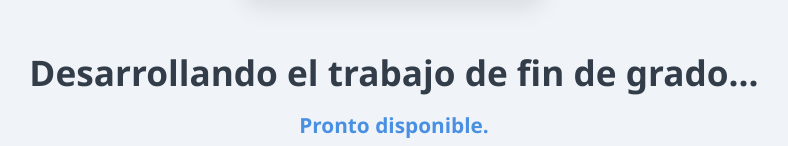
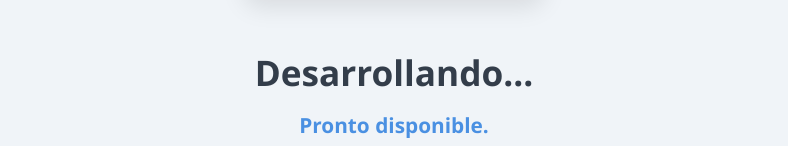
Before and after one commit to Asanchezri/signajugando, a plain HTML site: page index.html in a window 1280 px wide. Shown: the part 365-511 px from the top of the page, without its empty margins (246-1034 px from the left). Drawn offline with Linux system fonts and the light colour scheme.

Commit message:
Update index.html

```diff
--- a/index.html
+++ b/index.html
@@ -91,7 +91,7 @@
         </div>
 
         <div class="main-message">
-            <h1>Desarrollando el trabajo de fin de grado...</h1>
+            <h1>Desarrollando...</h1>
             <p>Pronto disponible.</p>
         </div>
 
```
